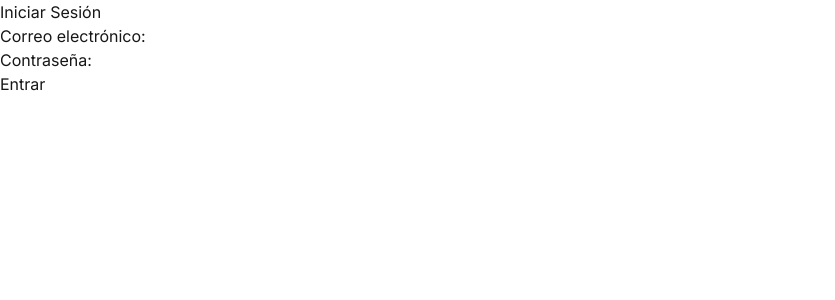
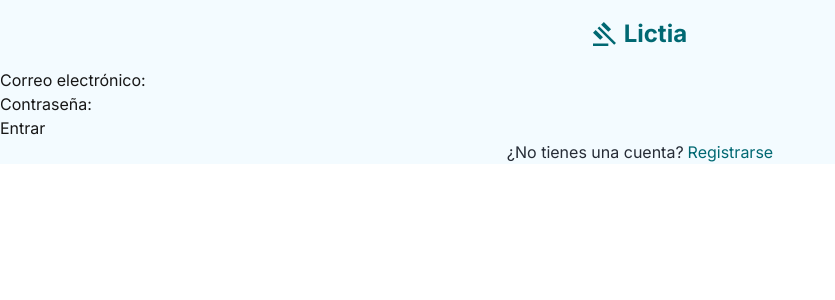
Before and after one commit to No-Country-simulation/S06-26-NC-Equipo-06, a Next.js app in the folder client/: page /auth/login in a window 1280 px wide. Shown: the top 300 px of the page, without its empty margins (0-835 px from the left). Built offline with nearby package versions, Linux system fonts and the light colour scheme; no server answers.

Commit message:
feat: implement login page, reusable header and footer components, and global styles

```diff
--- a/client/src/app/auth/login/page.tsx
+++ b/client/src/app/auth/login/page.tsx
@@ -5,6 +5,8 @@ import { useRouter } from "next/navigation";
 import useAuth from "@/hooks/useAuth";
 import { redirectPerRole } from "@/context/AuthContext";
 import LoginForm from "./components/LoginForm";
+import Footer from "@/components/footer";
+import Link from "next/link";
 
 const Login = () => {
     const { role, isLoading } = useAuth();
@@ -25,10 +27,21 @@ const Login = () => {
     }
 
     return (
-        <div>
-            <h1>Iniciar Sesión</h1>
-            <LoginForm />
-        </div>
+        <>
+            <header className="flex gap-2 items-center w-full justify-center py-4.5 bg-background-2 shadow-custom">
+                <img className="h-6 w-auto" src="/logo.svg" alt="Logo Lictia" />
+                <p className="text-2xl font-bold text-primary">Lictia</p>
+            </header>
+            <main className="bg-background-2">
+                <LoginForm />
+                <div className="flex gap-1 justify-center">
+                    <p className="text-center text-text-2">
+                        ¿No tienes una cuenta?
+                    </p>
+                    <Link href="/auth/company/register" className="text-primary">Registrarse</Link>
+                </div>
+            </main>
+        </>
     );
 };
 
--- a/client/src/app/globals.css
+++ b/client/src/app/globals.css
@@ -29,6 +29,7 @@
   --color-grey-2: #d7dce3;
   --color-grey-1: #edeff3;
   --color-white: #ffffff;
+  --shadow-custom: 0 4px 16px rgba(0, 0, 0, 0.15);
 }
 
 @theme inline {
--- a/client/src/components/footer.tsx
+++ b/client/src/components/footer.tsx
@@ -2,7 +2,7 @@ import Link from "next/link";
 
 const Footer = () => {
     return (
-        <footer className="bg-background-2 w-full shadow-[0_4px_16px_rgba(0,0,0,0.15)] md:py-14">
+        <footer className="bg-background-2 w-full shadow-custom md:py-14">
             <div className="flex flex-col md:flex-row justify-between md:items-center p-6 md:max-w-7xl md:mx-auto">
                 <ul className="flex gap-4 w-fit mx-auto md:mx-0 text-center text-sm text-text-1 md:order-2">
                     <li>Términos y Condiciones</li>
--- a/client/src/components/header.tsx
+++ b/client/src/components/header.tsx
@@ -8,7 +8,7 @@ const Header = () => {
     const { logout, isAuthenticated } = useAuth();
 
     return (
-        <header className="bg-[#F3FBFF] shadow-[0_4px_16px_rgba(0,0,0,0.15)]">
+        <header className="bg-[#F3FBFF] shadow-custom">
             <div className="flex justify-between md:justify-start items-center max-w-7xl md:mx-auto py-5 px-6 ">
                 <div className="flex gap-2 items-center">
                     <img src="/logo.svg" alt="Logo" width={24} height={24} />
```
Also changed, not shown: 1 other file (tests, documents, lock files or other folders).
